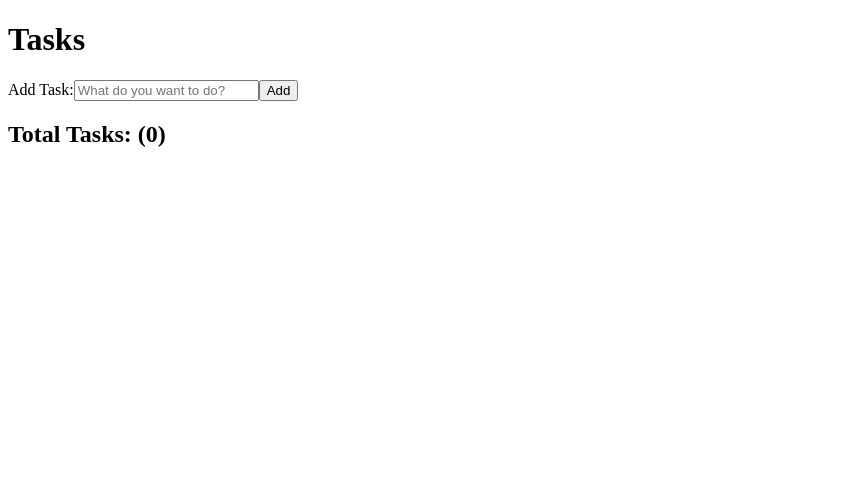
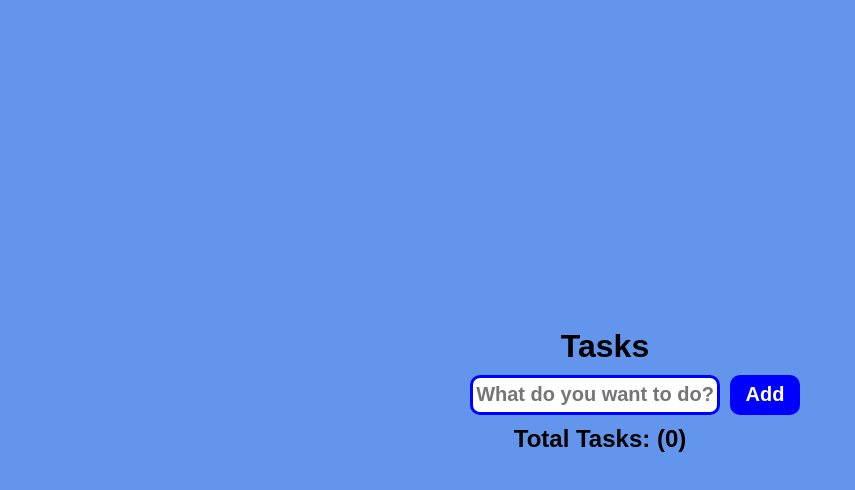
Before and after one commit to Lil-papa/ToDo-app, a React (Vite) app: page / in a window 1280 px wide. Shown: the top 490 px of the page, without its empty margins (0-855 px from the left). Built offline with nearby package versions, Linux system fonts and the light colour scheme.

Commit message:
add styles

```diff
--- a/src/AddTask.tsx
+++ b/src/AddTask.tsx
@@ -1,4 +1,5 @@
 import React from 'react';
+import './App.css';
 
 type addTaskProps = {
   onAddTask: (taskName: string) => void;
@@ -19,14 +20,15 @@ function AddTask({ onAddTask }: addTaskProps) {
 
   return (
     <form onSubmit={handleAddTask}>
-      <label htmlFor="task-input">Add Task:</label>
+      {/* <label  htmlFor="task-input">Add Task: </label> */}
       <input
+        className="input"
         value={taskName}
         onChange={(e) => setTaskName(e.target.value)}
         id="task-input"
         placeholder="What do you want to do?"
       />
-      <button>Add</button>
+      <button className="btn">Add</button>
     </form>
   );
 }
--- a/src/App.css
+++ b/src/App.css
@@ -0,0 +1,49 @@
+* {
+  box-sizing: border-box;
+  margin: 0;
+  padding: 0;
+  border: 0;
+}
+
+.App {
+  display: flex;
+  align-items: center;
+  justify-content: center;
+  flex-direction: column;
+  width: 100vw;
+  height: 100vh;
+  font-family: Arial, Helvetica, sans-serif;
+  background-color: cornflowerblue;
+  background-size: 100%;
+}
+
+.header {
+  margin-left: -70px;
+}
+
+.input {
+  width: 250px;
+  height: 40px;
+  border-radius: 10px;
+  font-size: 20px;
+  text-align: center;
+  font-weight: 600;
+  border: 3px solid blue;
+}
+
+.count {
+  margin-left: -80px;
+  margin-bottom: 20px;
+}
+
+.btn {
+  background-color: blue;
+  color: white;
+  width: 70px;
+  height: 40px;
+  margin: 10px;
+  border-radius: 10px;
+  font-size: 20px;
+  font-weight: 600;
+  cursor: pointer;
+}
--- a/src/App.tsx
+++ b/src/App.tsx
@@ -1,4 +1,5 @@
 import './Index.css';
+import './App.css';
 import React from 'react';
 import { Task } from './types';
 import AddTask from './AddTask';
@@ -18,8 +19,8 @@ function App() {
   };
 
   return (
-    <div>
-      <h1>Tasks</h1>
+    <div className="App">
+      <h1 className="header">Tasks</h1>
       <AddTask onAddTask={onAddTask} />
       <TaskList header={<TaskListHeader count={tasks.length} />}>
         {tasks.map((task) => (
--- a/src/TaskListHeader.tsx
+++ b/src/TaskListHeader.tsx
@@ -3,7 +3,7 @@ type TaskListHeaderProps = {
 };
 
 function TaskListHeader({ count }: TaskListHeaderProps) {
-  return <h2>Total Tasks: ({count})</h2>;
+  return <h2 className="count">Total Tasks: ({count})</h2>;
 }
 
 export default TaskListHeader;
--- a/src/sum.ts
+++ /dev/null
@@ -1,3 +0,0 @@
-export function sum(a: number, b: number) {
-  return a + b;
-}
```
Also changed, not shown: 1 other file (tests, documents, lock files or other folders).
